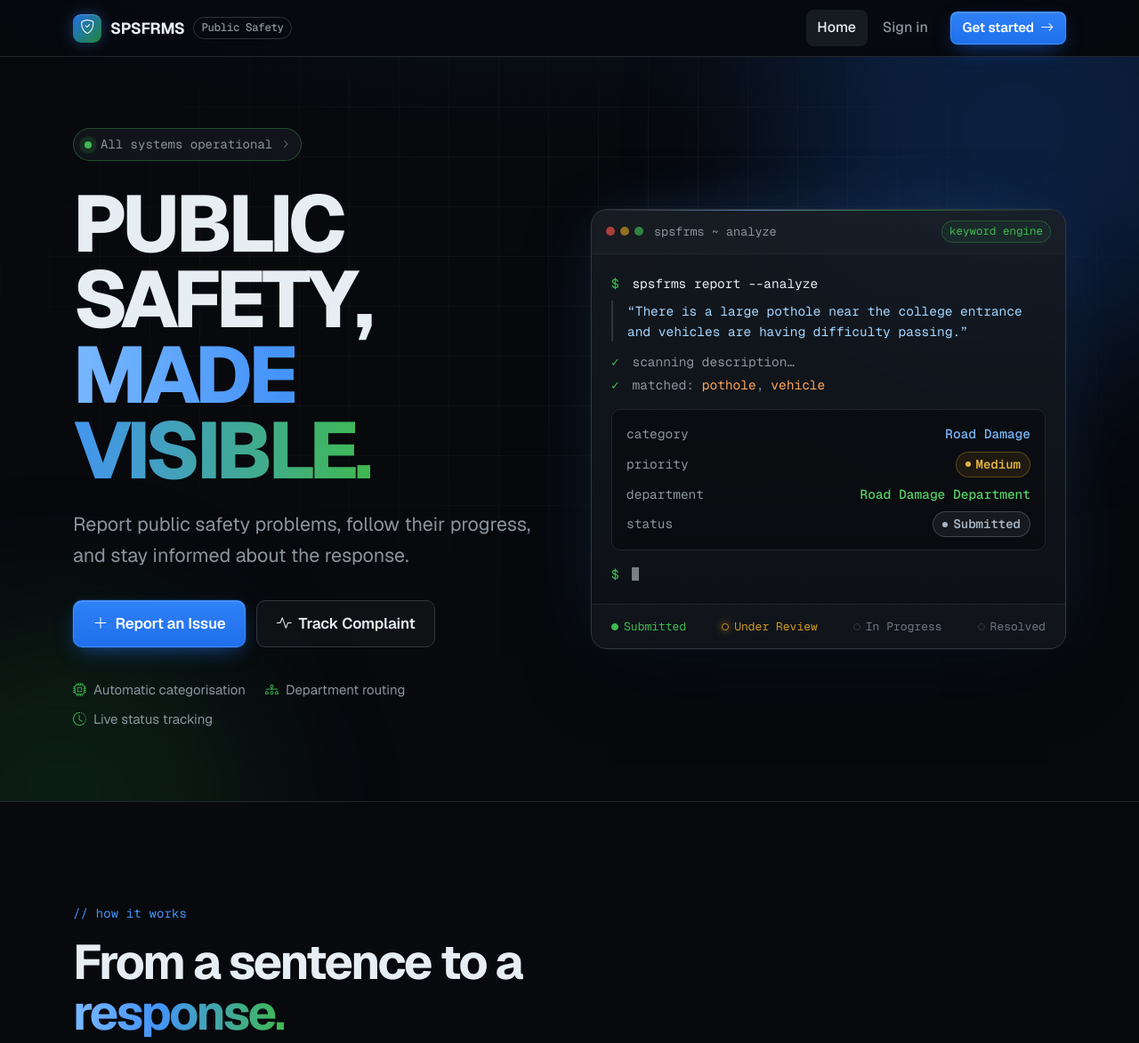
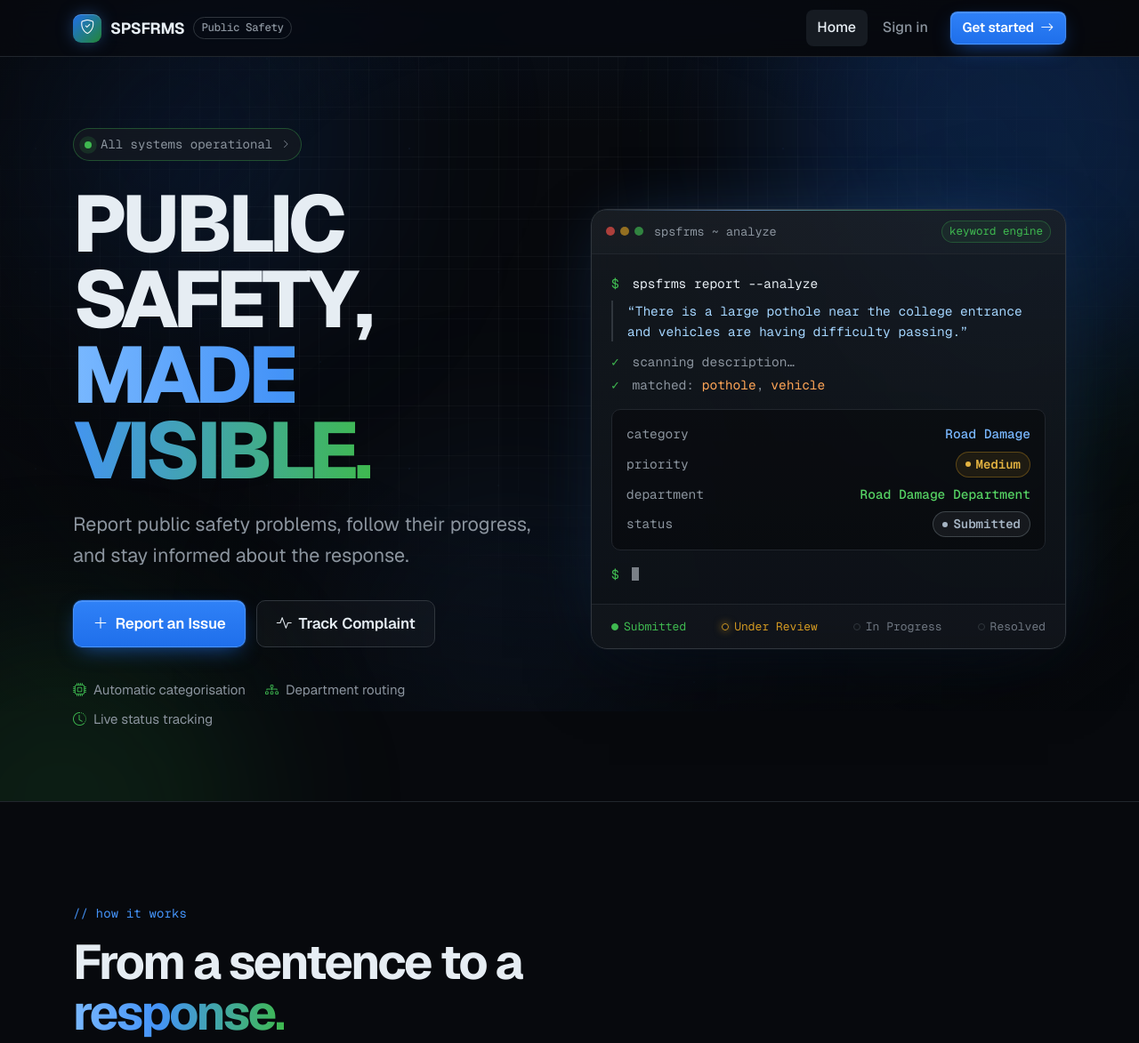
Before and after one commit to MohamedSarifa/SPSFRMS, a Flask app: page / in a window 1280 px wide. Shown: the top 1173 px of the page at 89% size. Run offline with Flask 3, Linux system fonts and the light colour scheme; some libraries are stand-ins or nearby versions.

Commit message:
Clean comments and add animated dark background

```diff
--- a/static/css/style.css
+++ b/static/css/style.css
@@ -1,6 +1,3 @@
-/* =========================================================
-   SPSFRMS — dark developer theme
-   ========================================================= */
 :root {
     --bg: #07090d;
     --bg-elev: #0d1117;
@@ -50,6 +47,132 @@ body {
 
 main { flex: 1; }
 
+.ambient-bg {
+    position: fixed;
+    inset: 0;
+    z-index: -1;
+    overflow: hidden;
+    pointer-events: none;
+    --px: 0;
+    --py: 0;
+}
+
+.ambient-grid {
+    position: absolute;
+    inset: -40px;
+    background-image:
+        linear-gradient(rgba(139, 148, 158, .055) 1px, transparent 1px),
+        linear-gradient(90deg, rgba(139, 148, 158, .055) 1px, transparent 1px);
+    background-size: 56px 56px;
+    -webkit-mask-image: radial-gradient(ellipse 80% 65% at 50% 30%, #000 30%, transparent 85%);
+    mask-image: radial-gradient(ellipse 80% 65% at 50% 30%, #000 30%, transparent 85%);
+    transform: translate3d(calc(var(--px) * -6px), calc(var(--py) * -6px), 0);
+    animation: ambient-grid-drift 60s linear infinite;
+}
+
+.ambient-orb {
+    position: absolute;
+    border-radius: 50%;
+    filter: blur(90px);
+    will-change: transform;
+}
+
+.ambient-orb-blue {
+    width: 46vw;
+    height: 46vw;
+    max-width: 680px;
+    max-height: 680px;
+    top: -18%;
+    left: -8%;
+    background: radial-gradient(circle, rgba(31, 111, 235, .20), transparent 70%);
+    translate: calc(var(--px) * 18px) calc(var(--py) * 18px);
+    animation: ambient-float-a 38s ease-in-out infinite alternate;
+}
+
+.ambient-orb-green {
+    width: 38vw;
+    height: 38vw;
+    max-width: 560px;
+    max-height: 560px;
+    top: 30%;
+    right: -10%;
+    background: radial-gradient(circle, rgba(63, 185, 80, .12), transparent 70%);
+    translate: calc(var(--px) * -14px) calc(var(--py) * -14px);
+    animation: ambient-float-b 46s ease-in-out infinite alternate;
+}
+
+.ambient-orb-deep {
+    width: 50vw;
+    height: 50vw;
+    max-width: 720px;
+    max-height: 720px;
+    bottom: -30%;
+    left: 20%;
+    background: radial-gradient(circle, rgba(68, 147, 248, .10), transparent 70%);
+    translate: calc(var(--px) * 10px) calc(var(--py) * 10px);
+    animation: ambient-float-c 54s ease-in-out infinite alternate;
+}
+
+.ambient-particles {
+    position: absolute;
+    inset: -200px 0 0 0;
+    background-image:
+        radial-gradient(1.5px 1.5px at 40px 60px, rgba(121, 184, 255, .45), transparent 60%),
+        radial-gradient(1px 1px at 180px 140px, rgba(230, 237, 243, .35), transparent 60%),
+        radial-gradient(1.5px 1.5px at 300px 40px, rgba(63, 185, 80, .40), transparent 60%),
+        radial-gradient(1px 1px at 120px 260px, rgba(230, 237, 243, .30), transparent 60%),
+        radial-gradient(1.5px 1.5px at 360px 300px, rgba(121, 184, 255, .35), transparent 60%);
+    background-size: 420px 360px;
+    opacity: .55;
+    transform: translate3d(calc(var(--px) * 8px), calc(var(--py) * 8px), 0);
+    animation: ambient-rise 90s linear infinite;
+}
+
+.ambient-particles-far {
+    background-size: 260px 240px;
+    opacity: .3;
+    transform: translate3d(calc(var(--px) * 3px), calc(var(--py) * 3px), 0);
+    animation-duration: 140s;
+}
+
+.ambient-vignette {
+    position: absolute;
+    inset: 0;
+    background: radial-gradient(ellipse at 50% 40%, transparent 40%, rgba(7, 9, 13, .75) 100%);
+}
+
+@keyframes ambient-grid-drift {
+    from { background-position: 0 0, 0 0; }
+    to { background-position: 56px 56px, 56px 56px; }
+}
+
+@keyframes ambient-float-a {
+    from { transform: translate3d(0, 0, 0) scale(1); }
+    to { transform: translate3d(12vw, 8vh, 0) scale(1.12); }
+}
+
+@keyframes ambient-float-b {
+    from { transform: translate3d(0, 0, 0) scale(1.05); }
+    to { transform: translate3d(-10vw, -12vh, 0) scale(.92); }
+}
+
+@keyframes ambient-float-c {
+    from { transform: translate3d(0, 0, 0) scale(.95); }
+    to { transform: translate3d(-8vw, -6vh, 0) scale(1.1); }
+}
+
+@keyframes ambient-rise {
+    from { background-position: 0 0; }
+    to { background-position: 0 -720px; }
+}
+
+@media (prefers-reduced-motion: reduce) {
+    .ambient-grid,
+    .ambient-orb,
+    .ambient-particles { animation: none; }
+    .ambient-bg { --px: 0 !important; --py: 0 !important; }
+}
+
 h1, h2, h3, h4 { color: var(--text); letter-spacing: -.025em; font-weight: 700; }
 a { color: var(--blue); text-decoration: none; transition: color .2s var(--ease); }
 a:hover { color: #79b8ff; }
@@ -70,7 +193,6 @@ code { color: var(--text); background: var(--surface-2); border: 1px solid var(-
 
 :focus-visible { outline: 2px solid var(--blue); outline-offset: 2px; }
 
-/* ---------- Buttons ---------- */
 .btn { font-size: 16px; font-weight: 600; border-radius: 10px; letter-spacing: -.01em; transition: transform .2s var(--ease), background-color .2s var(--ease), border-color .2s var(--ease), box-shadow .2s var(--ease), color .2s var(--ease); }
 .btn-lg { padding: .8rem 1.35rem; font-size: 17px; }
 .btn-sm { padding: .42rem .8rem; font-size: 15px; border-radius: 8px; }
@@ -98,7 +220,6 @@ code { color: var(--text); background: var(--surface-2); border: 1px solid var(-
 .btn-outline-subtle { color: var(--muted); border: 1px solid var(--border-strong); background: transparent; }
 .btn-outline-subtle:hover { color: var(--text); border-color: #484f58; background: var(--surface-2); }
 
-/* ---------- Navigation ---------- */
 .site-nav {
     background: rgba(7, 9, 13, .72);
     backdrop-filter: saturate(160%) blur(14px);
@@ -136,7 +257,6 @@ code { color: var(--text); background: var(--surface-2); border: 1px solid var(-
     .navbar-collapse .btn { width: 100%; margin-top: 8px; }
 }
 
-/* ---------- Flash messages ---------- */
 .flash-wrap { padding-top: 16px; position: relative; z-index: 5; }
 .flash {
     display: flex; align-items: center; gap: 10px;
@@ -152,7 +272,6 @@ code { color: var(--text); background: var(--surface-2); border: 1px solid var(-
 .alert-warning.flash { border-color: rgba(210, 153, 34, .4); background: rgba(210, 153, 34, .08); }
 .alert-warning.flash > i { color: var(--orange); }
 
-/* ---------- Status indicator ---------- */
 .status-dot { width: 8px; height: 8px; border-radius: 50%; background: var(--subtle); flex-shrink: 0; position: relative; }
 [data-state="ok"] .status-dot { background: var(--green); box-shadow: 0 0 0 0 rgba(63, 185, 80, .6); animation: pulse 2s infinite; }
 [data-state="down"] .status-dot { background: var(--red); }
@@ -176,7 +295,6 @@ code { color: var(--text); background: var(--surface-2); border: 1px solid var(-
 .status-pill[data-state="ok"] { border-color: rgba(63, 185, 80, .35); }
 .status-pill .bi { font-size: 10px; }
 
-/* ---------- Hero ---------- */
 .hero { position: relative; overflow: hidden; border-bottom: 1px solid var(--border); }
 .hero-row { min-height: calc(100vh - 64px); padding: 80px 0; max-height: 900px; }
 .hero-grid {
@@ -206,7 +324,6 @@ code { color: var(--text); background: var(--surface-2); border: 1px solid var(-
 .hero-meta li { display: flex; align-items: center; gap: 8px; }
 .hero-meta .bi { color: var(--green); }
 
-/* ---------- Terminal ---------- */
 .terminal {
     position: relative;
     border-radius: var(--radius-lg);
@@ -257,7 +374,6 @@ code { color: var(--text); background: var(--surface-2); border: 1px solid var(-
 .mini-pipeline li.active { color: var(--orange); }
 .mini-pipeline li.active span { border-color: var(--orange); box-shadow: 0 0 10px rgba(210, 153, 34, .6); }
 
-/* ---------- Sections ---------- */
 .section { padding: 110px 0; position: relative; }
 .section-alt { background: linear-gradient(180deg, var(--bg-elev), var(--bg)); border-top: 1px solid var(--border); border-bottom: 1px solid var(--border); }
 .section-head { max-width: 640px; }
@@ -307,7 +423,6 @@ code { color: var(--text); background: var(--surface-2); border: 1px solid var(-
 .cta p { color: var(--muted); font-size: 1.1rem; line-height: 1.7; margin-bottom: 30px; position: relative; }
 .cta .hero-actions { position: relative; }
 
-/* ---------- Footer ---------- */
 .site-footer { border-top: 1px solid var(--border); padding: 28px 0; margin-top: 40px; background: var(--bg); }
 .footer-inner { display: flex; flex-wrap: wrap; justify-content: space-between; align-items: center; gap: 16px; }
 .footer-brand { display: flex; align-items: center; gap: 12px; }
@@ -317,7 +432,6 @@ code { color: var(--text); background: var(--surface-2); border: 1px solid var(-
 .footer-status { display: inline-flex; align-items: center; gap: 8px; color: var(--muted); }
 .footer-status:hover { color: var(--text); }
 
-/* ---------- Auth ---------- */
 .auth-page { position: relative; padding: 64px 0 40px; overflow: hidden; }
 .auth-shell {
     display: grid; grid-template-columns: 1fr 1fr; max-width: 1000px; margin: 0 auto;
@@ -356,7 +470,6 @@ fieldset legend.form-label { float: none; font-size: 16px; }
 .demo-title { color: var(--text); margin-bottom: 4px; display: flex; align-items: center; gap: 8px; }
 .demo-box em { color: var(--subtle); font-style: normal; }
 
-/* ---------- Forms ---------- */
 .form-label { font-size: 16px; font-weight: 600; color: var(--text); margin-bottom: 6px; }
 .form-control, .form-select {
     background-color: var(--bg);
@@ -381,7 +494,6 @@ textarea.form-control { resize: vertical; min-height: 140px; line-height: 1.65;
 .input-icon > .form-control { padding-left: 2.5rem; }
 .form-hint { display: block; margin-top: 8px; font-size: 14px; color: var(--muted); line-height: 1.6; }
 
-/* ---------- App pages ---------- */
 .page { padding: 44px 0 40px; }
 .page-head { display: flex; align-items: flex-end; justify-content: space-between; gap: 20px; margin-bottom: 28px; flex-wrap: wrap; }
 .page-head h1 { font-size: clamp(2rem, 3.8vw, 2.8rem); letter-spacing: -.04em; margin: 8px 0 6px; line-height: 1.1; }
@@ -417,7 +529,6 @@ textarea.form-control { resize: vertical; min-height: 140px; line-height: 1.65;
 .count-chip { font-size: 13.5px; color: var(--muted); border: 1px solid var(--border-strong); border-radius: 999px; padding: 2px 10px; background: var(--surface); }
 .table-search { width: 240px; max-width: 100%; }
 
-/* ---------- Tables ---------- */
 .data-table { --bs-table-bg: transparent; --bs-table-color: var(--text); --bs-table-hover-bg: rgba(255, 255, 255, .025); margin: 0; }
 .data-table thead th { font-size: 13px; text-transform: uppercase; letter-spacing: .06em; color: var(--subtle); font-weight: 600; padding: 12px 22px; background: var(--surface); border-bottom: 1px solid var(--border); white-space: nowrap; }
 .data-table tbody td { padding: 14px 22px; border-bottom: 1px solid var(--border); font-size: 15.5px; line-height: 1.55; color: var(--text); background: transparent; }
@@ -438,7 +549,6 @@ a.cmp-id:hover { color: #79b8ff; text-decoration: underline; text-underline-offs
 .empty-state h3 { font-size: 1.2rem; margin: 16px 0 4px; }
 .empty-state p { color: var(--muted); font-size: 16px; line-height: 1.65; margin-bottom: 18px; }
 
-/* ---------- Badges ---------- */
 .status-badge, .priority {
     display: inline-flex; align-items: center; gap: 6px;
     padding: 2px 10px; border-radius: 999px;
@@ -455,7 +565,6 @@ a.cmp-id:hover { color: #79b8ff; text-decoration: underline; text-underline-offs
 .priority.medium { color: #e3b341; border-color: rgba(210, 153, 34, .35); background: rgba(210, 153, 34, .1); }
 .priority.high { color: #ff7b72; border-color: rgba(248, 81, 73, .4); background: rgba(248, 81, 73, .1); }
 
-/* ---------- Complaint form ---------- */
 .form-panel { padding: 0; }
 .form-block { padding: 26px 28px; border-bottom: 1px solid var(--border); }
 .form-block-head { display: flex; gap: 14px; margin-bottom: 18px; }
@@ -512,7 +621,6 @@ a.cmp-id:hover { color: #79b8ff; text-decoration: underline; text-underline-offs
 .next-steps small { color: var(--muted); font-size: 14px; line-height: 1.55; }
 .tip { margin-top: 20px; padding: 12px 14px; border-radius: 10px; font-size: 14px; line-height: 1.6; color: #e3b341; background: rgba(210, 153, 34, .08); border: 1px solid rgba(210, 153, 34, .25); display: flex; gap: 10px; }
 
-/* ---------- Tracking ---------- */
 .progress-track { height: 6px; border-radius: 999px; background: var(--surface-2); overflow: hidden; margin-bottom: 26px; }
 .progress-track > span { display: block; height: 100%; border-radius: inherit; background: linear-gradient(90deg, var(--blue-strong), var(--green)); box-shadow: 0 0 12px rgba(63, 185, 80, .5); transition: width .6s var(--ease); }
 .timeline { list-style: none; padding: 0; margin: 0; display: grid; gap: 0; position: relative; }
@@ -536,7 +644,6 @@ a.cmp-id:hover { color: #79b8ff; text-decoration: underline; text-underline-offs
 .details dt { font-size: 15px; color: var(--muted); font-weight: 500; white-space: nowrap; }
 .details dd { margin: 0; text-align: right; font-size: 16px; font-weight: 500; word-break: break-word; }
 
-/* ---------- Admin ---------- */
 .summary-number { font-size: 3.7rem; font-weight: 800; letter-spacing: -.05em; line-height: 1; margin-top: 18px; }
 .divider { border-color: var(--border); opacity: 1; margin: 22px 0; }
 .summary-list { list-style: none; padding: 0; margin: 0; display: grid; gap: 14px; }
@@ -547,7 +654,6 @@ a.cmp-id:hover { color: #79b8ff; text-decoration: underline; text-underline-offs
 .summary-icon.orange { color: #e3b341; background: rgba(210, 153, 34, .1); border-color: rgba(210, 153, 34, .25); }
 .summary-icon.green { color: #56d364; background: rgba(63, 185, 80, .1); border-color: rgba(63, 185, 80, .25); }
 
-/* ---------- Responsive ---------- */
 @media (max-width: 991.98px) {
     .hero-row { min-height: auto; padding: 64px 0 72px; }
     .auth-shell { grid-template-columns: 1fr; }
--- a/static/js/script.js
+++ b/static/js/script.js
@@ -1,7 +1,6 @@
 (function () {
     'use strict';
 
-    // System status indicator backed by the Flask /health route.
     function initHealthStatus() {
         const indicators = document.querySelectorAll('[data-health-status]');
         if (!indicators.length) return;
@@ -24,7 +23,6 @@
             .catch(() => setState('down', 'Status unavailable'));
     }
 
-    // Live preview of the server-side keyword analysis.
     function initComplaintAnalysis() {
         const textarea = document.getElementById('complaintText');
         if (!textarea || !textarea.dataset.analyzeUrl) return;
@@ -167,7 +165,29 @@
         });
     }
 
+    function initAmbientParallax() {
+        const bg = document.querySelector('.ambient-bg');
+        if (!bg) return;
+        if (window.matchMedia('(prefers-reduced-motion: reduce)').matches) return;
+        if (!window.matchMedia('(pointer: fine)').matches) return;
+
+        let frame = 0;
+        let x = 0;
+        let y = 0;
+        window.addEventListener('pointermove', event => {
+            x = event.clientX / window.innerWidth - 0.5;
+            y = event.clientY / window.innerHeight - 0.5;
+            if (frame) return;
+            frame = requestAnimationFrame(() => {
+                bg.style.setProperty('--px', x.toFixed(3));
+                bg.style.setProperty('--py', y.toFixed(3));
+                frame = 0;
+            });
+        }, { passive: true });
+    }
+
     document.addEventListener('DOMContentLoaded', () => {
+        initAmbientParallax();
         initHealthStatus();
         initComplaintAnalysis();
         initLocationButton();
--- a/templates/base.html
+++ b/templates/base.html
@@ -14,6 +14,15 @@
     <link rel="stylesheet" href="{{ url_for('static', filename='css/style.css') }}">
 </head>
 <body>
+<div class="ambient-bg" aria-hidden="true">
+    <div class="ambient-grid"></div>
+    <div class="ambient-orb ambient-orb-blue"></div>
+    <div class="ambient-orb ambient-orb-green"></div>
+    <div class="ambient-orb ambient-orb-deep"></div>
+    <div class="ambient-particles"></div>
+    <div class="ambient-particles ambient-particles-far"></div>
+    <div class="ambient-vignette"></div>
+</div>
 <a class="skip-link" href="#main">Skip to content</a>
 
 <nav class="navbar navbar-expand-lg site-nav sticky-top" aria-label="Main">
```
Also changed, not shown: app.py (+0 -52 lines).
